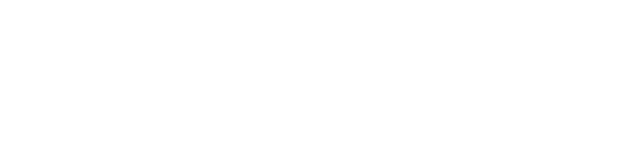
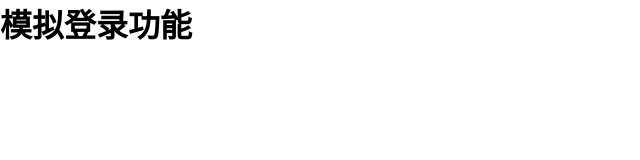
Before and after one commit to Especially123/project_01, a plain HTML site: page index.html in a window 1280 px wide. Shown: the whole page, without its empty margins (0-640 px from the left). Drawn offline with Linux system fonts and the light colour scheme.

Commit message:
登录模块

```diff
--- a/index.html
+++ b/index.html
@@ -11,7 +11,7 @@
 </head>
 
 <body>
-
+    <h1>模拟登录功能</h1>
 </body>
 
 </html>
```
